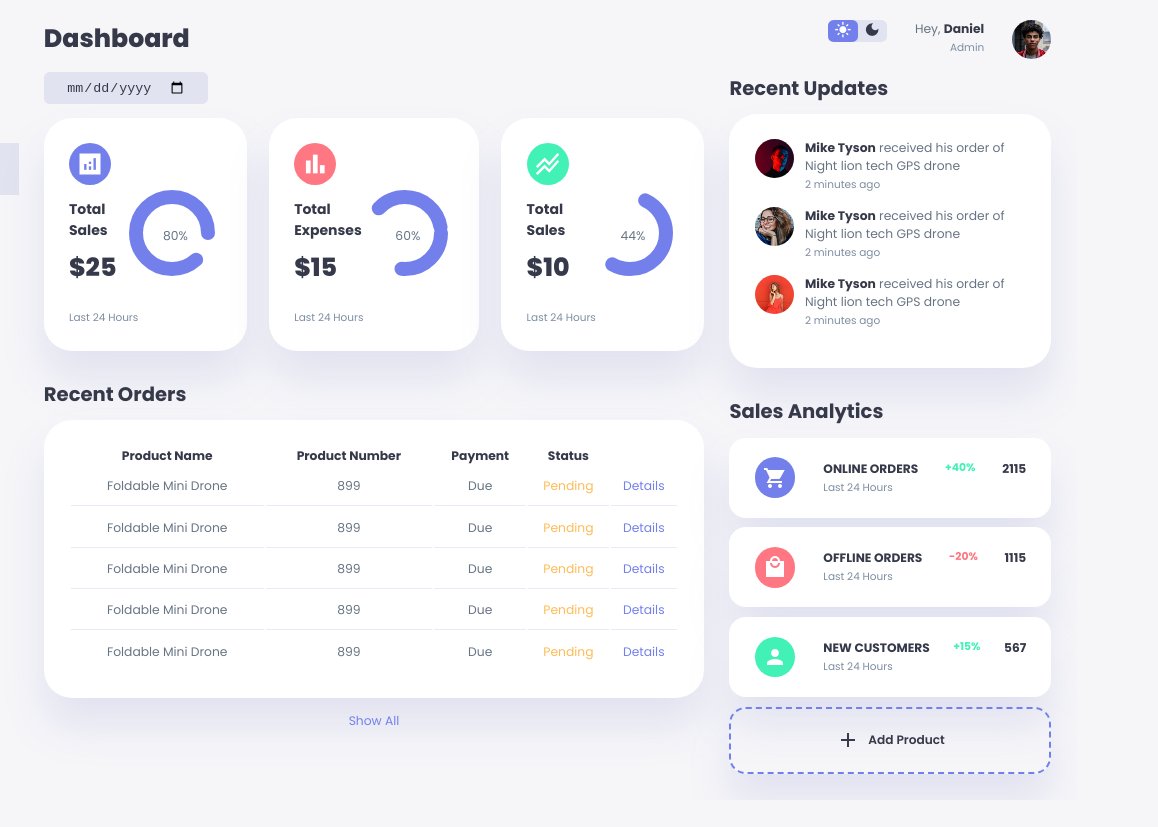
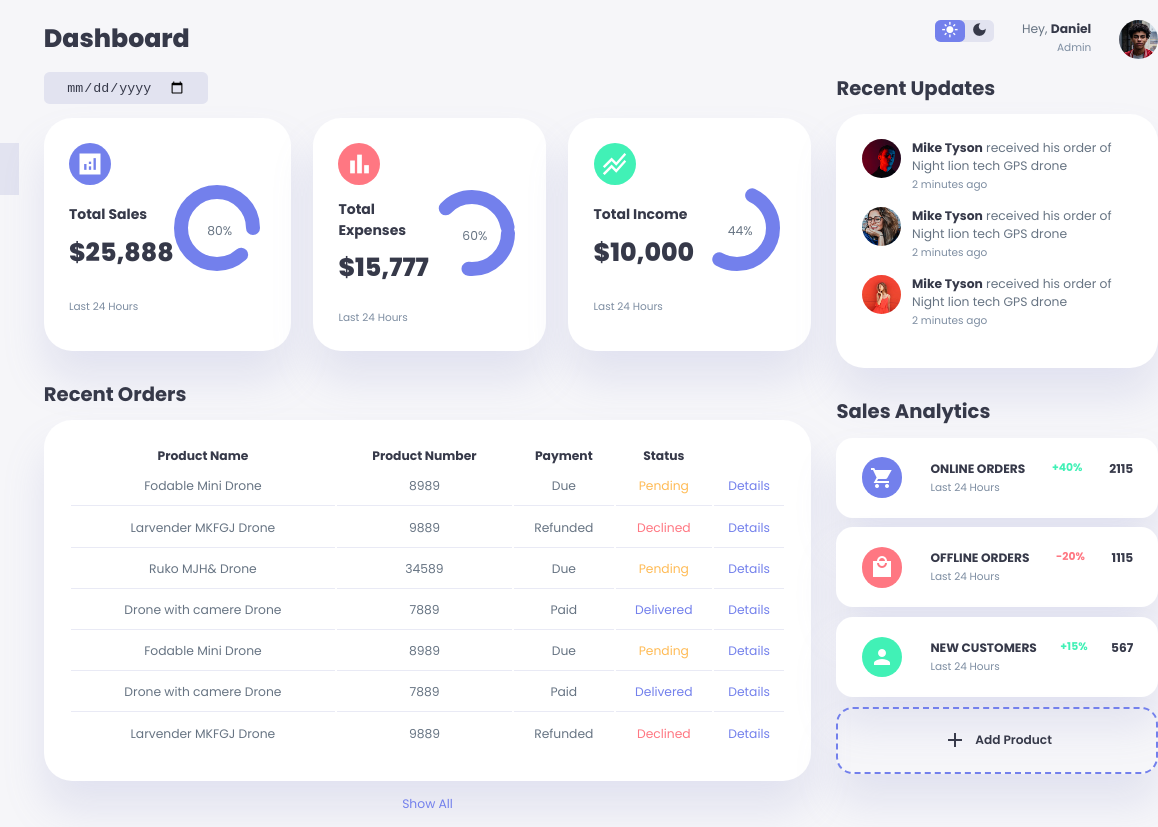
Before and after one commit to Lelabeshidze/admin-dashboard, a plain HTML site: page index.html in a window 1280 px wide. Shown: the full height of the page, 203-1361 px from the left, 1158 px wide, since content can reach past the window. Before the commit the page ends 800 px from the top, so only its background shows below. Drawn offline with Linux system fonts and the light colour scheme.

Commit message:
insert data in table

```diff
--- a/index.html
+++ b/index.html
@@ -78,7 +78,7 @@
             <div class="middle">
               <div class="left">
                 <h3>Total Sales</h3>
-                <h1>$25</h1>
+                <h1>$25,888</h1>
               </div>
               <div class="progress">
                 <svg>
@@ -97,7 +97,7 @@
             <div class="middle">
               <div class="left">
                 <h3>Total Expenses</h3>
-                <h1>$15</h1>
+                <h1>$15,777</h1>
               </div>
               <div class="progress">
                 <svg>
@@ -115,8 +115,8 @@
             <span class="material-icons-sharp">stacked_line_chart</span>
             <div class="middle">
               <div class="left">
-                <h3>Total Sales</h3>
-                <h1>$10</h1>
+                <h3>Total Income</h3>
+                <h1>$10,000</h1>
               </div>
               <div class="progress">
                 <svg>
@@ -144,43 +144,7 @@
                 <th></th>
               </tr>
             </thead>
-            <tbody>
-              <tr>
-                <td>Foldable Mini Drone</td>
-                <td>899</td>
-                <td>Due</td>
-                <td class="warning">Pending</td>
-                <td class="primary">Details</td>
-              </tr>
-              <tr>
-                <td>Foldable Mini Drone</td>
-                <td>899</td>
-                <td>Due</td>
-                <td class="warning">Pending</td>
-                <td class="primary">Details</td>
-              </tr>
-              <tr>
-                <td>Foldable Mini Drone</td>
-                <td>899</td>
-                <td>Due</td>
-                <td class="warning">Pending</td>
-                <td class="primary">Details</td>
-              </tr>
-              <tr>
-                <td>Foldable Mini Drone</td>
-                <td>899</td>
-                <td>Due</td>
-                <td class="warning">Pending</td>
-                <td class="primary">Details</td>
-              </tr>
-              <tr>
-                <td>Foldable Mini Drone</td>
-                <td>899</td>
-                <td>Due</td>
-                <td class="warning">Pending</td>
-                <td class="primary">Details</td>
-              </tr>
-            </tbody>
+            <tbody></tbody>
           </table>
           <a href="#">Show All</a>
         </div>
@@ -299,6 +263,7 @@
       </div>
     </div>
 
+    <script src="./orders.js"></script>
     <script src="./index.js"></script>
   </body>
 </html>
--- a/index.js
+++ b/index.js
@@ -16,3 +16,22 @@ themeToggler.addEventListener("click", () => {
   themeToggler.querySelector("span:nth-child(1)").classList.toggle("active");
   themeToggler.querySelector("span:nth-child(2)").classList.toggle("active");
 });
+
+Orders.forEach((order) => {
+  const tr = document.createElement("tr");
+  const trContent = `
+  <td>${order.productName}</td>
+  <td>${order.productNumber}</td>
+  <td>${order.paymentStatus}</td>
+  <td class="${
+    order.shipping === "Declined"
+      ? "danger"
+      : order.shipping === "Pending"
+      ? "warning"
+      : "primary"
+  }">${order.shipping}</td>
+  <td class="primary">Details</td>
+`;
+  tr.innerHTML = trContent;
+  document.querySelector("table tbody").appendChild(tr);
+});
--- a/orders.js
+++ b/orders.js
@@ -0,0 +1,44 @@
+const Orders = [
+  {
+    productName: "Fodable Mini Drone",
+    productNumber: "8989",
+    paymentStatus: "Due",
+    shipping: "Pending",
+  },
+  {
+    productName: "Larvender MKFGJ Drone",
+    productNumber: "9889",
+    paymentStatus: "Refunded",
+    shipping: "Declined",
+  },
+  {
+    productName: "Ruko MJH& Drone",
+    productNumber: "34589",
+    paymentStatus: "Due",
+    shipping: "Pending",
+  },
+  {
+    productName: "Drone with camere  Drone",
+    productNumber: "7889",
+    paymentStatus: "Paid",
+    shipping: "Delivered",
+  },
+  {
+    productName: "Fodable Mini Drone",
+    productNumber: "8989",
+    paymentStatus: "Due",
+    shipping: "Pending",
+  },
+  {
+    productName: "Drone with camere  Drone",
+    productNumber: "7889",
+    paymentStatus: "Paid",
+    shipping: "Delivered",
+  },
+  {
+    productName: "Larvender MKFGJ Drone",
+    productNumber: "9889",
+    paymentStatus: "Refunded",
+    shipping: "Declined",
+  },
+];
```
